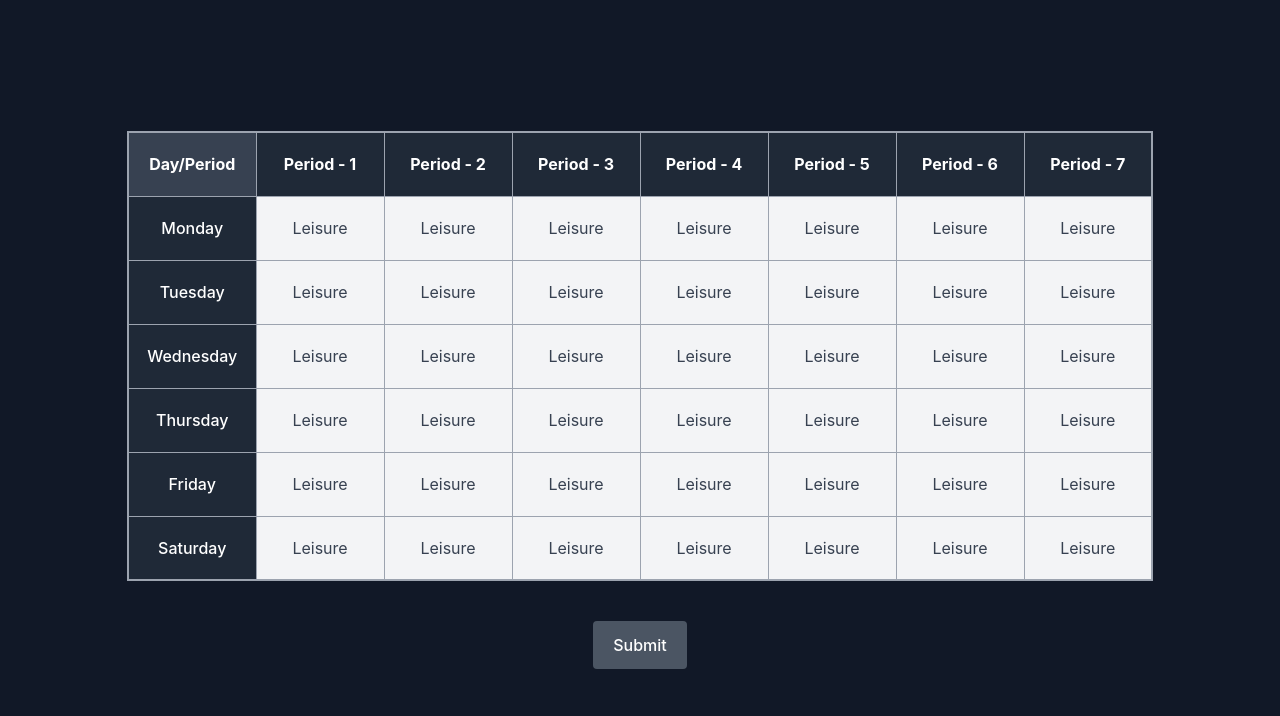
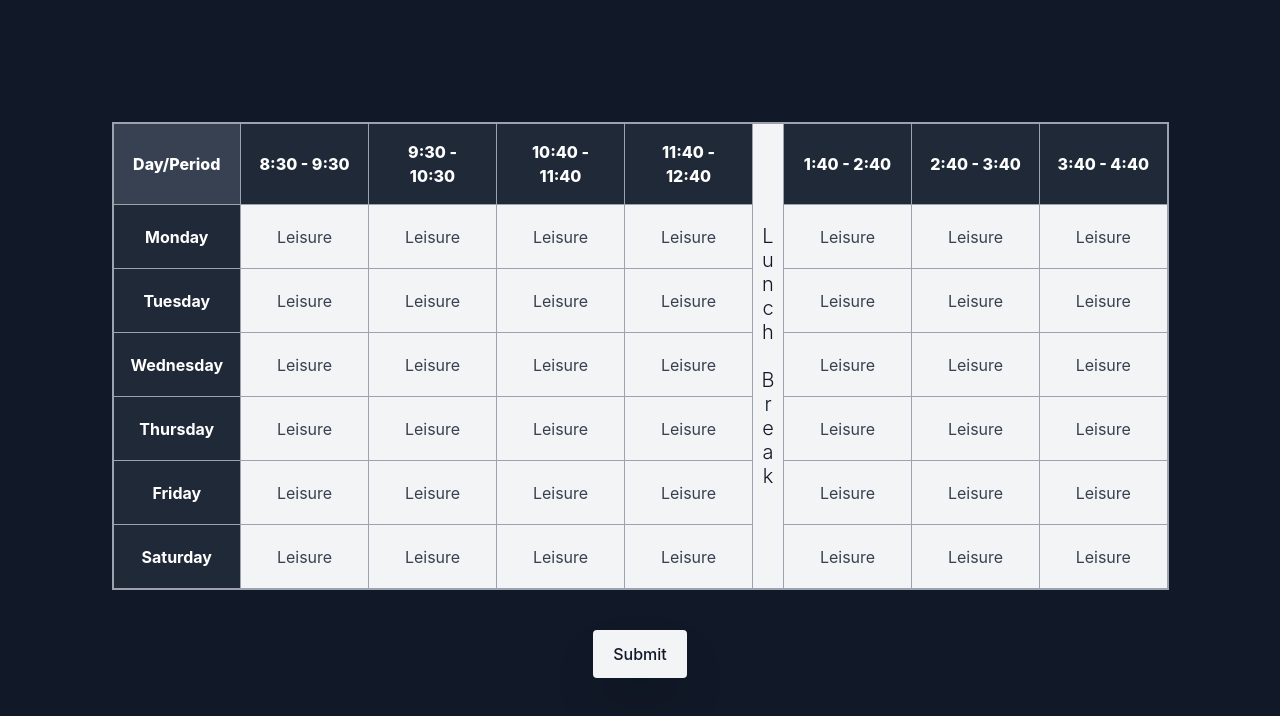
Before and after one commit to nameispuneeth/Attendence_Tracker, a React (Create React App) app in the folder client/: page /timetable in a window 1280 px wide. Shown: the top 716 px of the page. Built offline with nearby package versions, Linux system fonts and the light colour scheme.

Commit message:
Lunch Break In TimeTable

```diff
--- a/client/src/Components/TimeTable.js
+++ b/client/src/Components/TimeTable.js
@@ -70,18 +70,19 @@ export default function TimeTable() {
       <div className="overflow-x-auto max-w-full">
         <table className="border-2 border-collapse border-gray-400 rounded min-w-max">
           <tr>
-            <th className="border border-gray-400 w-32 h-16 bg-gray-700 text-white"> Day/Period </th>
-            <th className="border border-gray-400 w-32 h-16 bg-gray-800 text-white"> Period - 1 </th>
-            <th className="border border-gray-400 w-32 h-16 bg-gray-800 text-white"> Period - 2 </th>
-            <th className="border border-gray-400 w-32 h-16 bg-gray-800 text-white"> Period - 3 </th>
-            <th className="border border-gray-400 w-32 h-16 bg-gray-800 text-white"> Period - 4 </th>
-            <th className="border border-gray-400 w-32 h-16 bg-gray-800 text-white"> Period - 5 </th>
-            <th className="border border-gray-400 w-32 h-16 bg-gray-800 text-white"> Period - 6 </th>
-            <th className="border border-gray-400 w-32 h-16 bg-gray-800 text-white"> Period - 7 </th>
+            <th className="border border-gray-400 w-32 h-16 bg-gray-700 text-white p-4 font-extrabold"> Day/Period </th>
+            <th className="border border-gray-400 w-32 h-16 bg-gray-800 text-white p-4 font-extrabold"> 8:30 - 9:30 </th>
+            <th className="border border-gray-400 w-32 h-16 bg-gray-800 text-white p-4 font-extrabold"> 9:30 - 10:30 </th>
+            <th className="border border-gray-400 w-32 h-16 bg-gray-800 text-white p-4 font-extrabold"> 10:40 - 11:40 </th>
+            <th className="border border-gray-400 w-32 h-16 bg-gray-800 text-white p-4 font-extrabold"> 11:40 - 12:40 </th>
+            <th rowSpan={7} class="[writing-mode:vertical-rl] [text-orientation:upright] font-light bg-gray-100 text-gray-900 text-xl">Lunch Break</th>
+            <th className="border border-gray-400 w-32 h-16 bg-gray-800 text-white p-4 font-extrabold"> 1:40 - 2:40 </th>
+            <th className="border border-gray-400 w-32 h-16 bg-gray-800 text-white p-4 font-extrabold"> 2:40 - 3:40 </th>
+            <th className="border border-gray-400 w-32 h-16 bg-gray-800 text-white p-4 font-extrabold"> 3:40 - 4:40 </th>
           </tr>
           {TimeTable.map((row, rInd) => (
             <tr key={rInd}>
-              <td key={rInd} className="border border-gray-400 w-32 h-16 text-center font-medium bg-gray-800 text-white">{Days[rInd]}</td>
+              <td key={rInd} className="border border-gray-400 w-32 h-16 text-center font-bold bg-gray-800 text-white">{Days[rInd]}</td>
               {row.map((val, cInd) => (
                 <td key={cInd} className={`border w-32 h-16 text-center font-normal ${getSelectColor(val)} border-gray-400`}>
                   <select value={val} onChange={(e) => ChangeVal(rInd, cInd, e.target.value)} key={cInd} className={`w-full h-full text-center bg-transparent appearance-none outline-none border-0`}>
@@ -98,7 +99,7 @@ export default function TimeTable() {
           ))}
         </table>
       </div>
-      <button className="bg-gray-600 text-white px-5 py-3 rounded text-base font-medium hover:bg-gray-700" onClick={() => handleSubmit()}>Submit</button>
+      <button className="bg-gray-100 text-gray-900 px-5 py-3 rounded text-base font-medium shadow-2xl hover:bg-gray-200" onClick={() => handleSubmit()}>Submit</button>
     </div>
   )
 }
```
